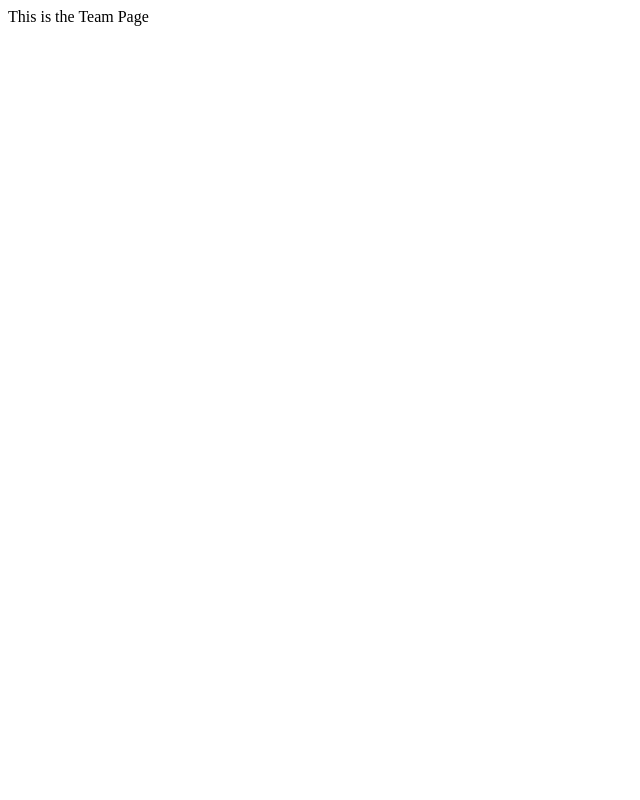
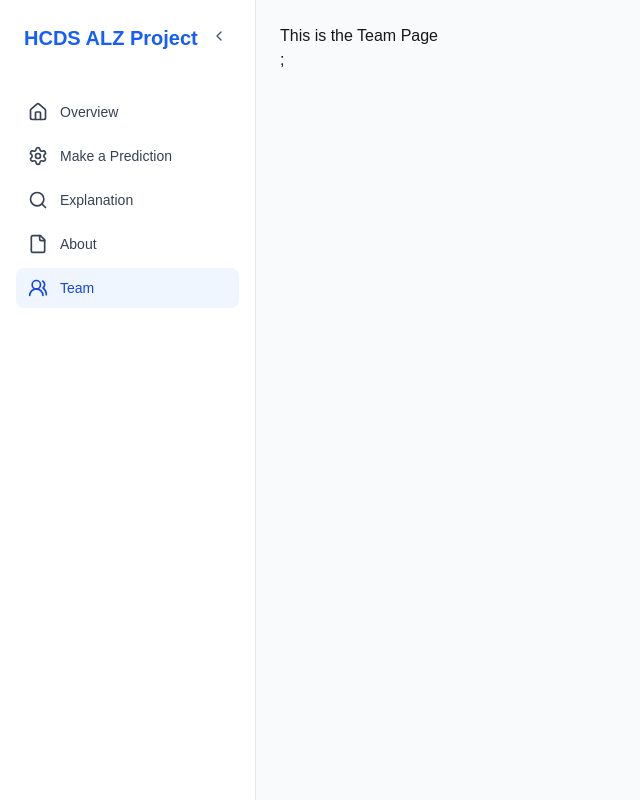
Before and after one commit to SaadFUB/hcds_project, a Next.js app in the folder website/hcds_alz_project/: page /team in a window 1280 px wide. Shown: the whole page, without its empty margins (0-640 px from the left). Built offline with nearby package versions, Linux system fonts and the light colour scheme.

Commit message:
Fixed routing

```diff
--- a/website/hcds_alz_project/package.json
+++ b/website/hcds_alz_project/package.json
@@ -16,7 +16,6 @@
     "react-dom": "^19.0.0",
     "react-markdown": "^10.1.0",
     "react-router": "^7.6.2",
-    "react-router-dom": "^7.6.2",
     "rehype-highlight": "^7.0.2",
     "remark-gfm": "^4.0.1",
     "tailwind-merge": "^3.3.0"
--- a/website/hcds_alz_project/src/app/layout.tsx
+++ b/website/hcds_alz_project/src/app/layout.tsx
@@ -1,6 +1,8 @@
 import type { Metadata } from "next";
 import { Geist, Geist_Mono } from "next/font/google";
 import "./globals.css";
+
+import Sidebar from "hcds/components/Sidebar";
 
 const geistSans = Geist({
   variable: "--font-geist-sans",
@@ -12,10 +14,10 @@ const geistMono = Geist_Mono({
   subsets: ["latin"],
 });
 
-export const metadata: Metadata = {
-  title: "HCDS ALZ Project",
-  description: "An Explanation Interface for ML Models",
-};
+// export const metadata: Metadata = {
+//   title: "HCDS ALZ Project",
+//   description: "An Explanation Interface for ML Models",
+// };
 
 export default function RootLayout({
   children,
@@ -27,7 +29,14 @@ export default function RootLayout({
       <body
         className={`${geistSans.variable} ${geistMono.variable} antialiased`}
       >
-        {children}
+        <div className="flex h-screen bg-gray-50">
+          <Sidebar />
+          <div className="flex-1 flex flex-col overflow-hidden">
+            <div className="flex-1 flex flex-col overflow-hidden">
+              <main className="flex-1 overflow-y-auto p-6">{children}</main>
+            </div>
+          </div>
+        </div>
       </body>
     </html>
   );
--- a/website/hcds_alz_project/src/components/Sidebar.tsx
+++ b/website/hcds_alz_project/src/components/Sidebar.tsx
@@ -1,4 +1,7 @@
+"use client";
+
 import { useState } from "react";
+import { usePathname } from "next/navigation";
 import {
   ChevronRight,
   Home,
@@ -7,22 +10,20 @@ import {
   File,
   UsersRoundIcon,
 } from "lucide-react";
-
-import { useLocation, Link } from "react-router-dom";
-
 import { cn } from "hcds/libs/utils";
+import Link from "next/link";
 
 const menuItems = [
-  { icon: Home, label: "Overview", active: true, hasSubmenu: false, path: "/"},
-  { icon: Settings, label: "Make a Prediction", path: "/prediction"},
-  { icon: Search, label: "Explanation", path: "/explanation"},
-  { icon: File, label: "About", path: "/about"},
-  { icon: UsersRoundIcon, label: "Team", path: "/team"},
+  { icon: Home, label: "Overview", path: "/" },
+  { icon: Settings, label: "Make a Prediction", path: "/prediction" },
+  { icon: Search, label: "Explanation", path: "/explanation" },
+  { icon: File, label: "About", path: "/about" },
+  { icon: UsersRoundIcon, label: "Team", path: "/team" },
 ];
 
 const Sidebar = () => {
   const [isCollapsed, setIsCollapsed] = useState(false);
-  const location = useLocation();
+  const pathname = usePathname();
 
   return (
     <div className={cn(
@@ -40,7 +41,6 @@ const Sidebar = () => {
         </div>
       </div>
 
-
       <button
         onClick={() => setIsCollapsed(!isCollapsed)}
         className={cn(
@@ -56,9 +56,11 @@ const Sidebar = () => {
 
       <nav className="px-4 space-y-1 mt-4">
         {menuItems.map((item, index) => {
-          const isActive = item.path ? location.pathname === item.path : false;
+          const isActive = pathname === item.path;
 
-          const content = (
+          return (
+            <div key={index} className="group">
+              <Link href={item.path}>
                 <div className={cn(
                   "flex items-center justify-between px-3 py-2.5 rounded-lg cursor-pointer transition-colors",
                   isActive
@@ -71,21 +73,8 @@ const Sidebar = () => {
                       <span className="text-sm font-medium">{item.label}</span>
                     )}
                   </div>
-              {!isCollapsed && item.hasSubmenu && (
-                <ChevronRight className="w-4 h-4" />
-              )}
                 </div>
-          );
-
-          return (
-            <div key={index} className="group">
-              {item.path ? (
-                <Link to={item.path}>
-                  {content}
               </Link>
-              ) : (
-                content
-              )}
             </div>
           );
         })}
--- a/website/hcds_alz_project/src/pages/InProgressPages.tsx
+++ b/website/hcds_alz_project/src/pages/InProgressPages.tsx
@@ -1,13 +1,17 @@
 // import { useState } from "react";
+
+import Layout from "hcds/app/layout";
 
 const InProgressPages = () => {
   // const [isCollapsed, setIsCollapsed] = useState(false);
 
   return (
-    <div>
-      <h2 className="text-lg font-semibold mb-4">In Progress Page...</h2>
-      <p className="text-gray-600">This section is currently in progress.</p>
-    </div>
+    <Layout>
+      <div>
+        <h2 className="text-lg font-semibold mb-4">In Progress Page...</h2>
+        <p className="text-gray-600">This section is currently in progress.</p>
+      </div>
+    </Layout>
   );
 };
 
--- a/website/hcds_alz_project/src/pages/about.tsx
+++ b/website/hcds_alz_project/src/pages/about.tsx
@@ -4,6 +4,7 @@ import remarkGfm from "remark-gfm";
 import rehypeHighlight from "rehype-highlight";
 import "highlight.js/styles/github.css";
 import "./github-markdown.css";
+import { Layout } from "lucide-react";
 
 const url =
   "https://raw.githubusercontent.com/SaadFUB/hcds_project/refs/heads/main/metadata.md";
@@ -41,24 +42,29 @@ const AboutPage = () => {
 
   if (loading) {
     return (
+      <Layout>
         <div className="flex justify-center items-center min-h-64">
           <div className="text-gray-600">Loading markdown content...</div>
         </div>
+      </Layout>
     );
   }
 
   if (error) {
     return (
+      <Layout>
         <div className="max-w-4xl mx-auto p-6">
           <div className="bg-red-50 border border-red-200 rounded p-4">
             <p className="text-red-700 font-medium">Error Loading Content</p>
             <p className="text-red-600 text-sm mt-1">{error}</p>
           </div>
         </div>
+      </Layout>
     );
   }
 
   return (
+    <Layout>
       <div className="max-w-4xl mx-auto p-6">
         <div className="bg-white border border-gray-200 rounded-lg p-8">
           <div className="github-markdown">
@@ -71,6 +77,7 @@ const AboutPage = () => {
           </div>
         </div>
       </div>
+    </Layout>
   );
 };
 
--- /dev/null
+++ b/website/hcds_alz_project/src/pages/index.tsx
@@ -0,0 +1,12 @@
+import Layout from "hcds/app/layout";
+
+const OverviewPage = () => {
+  return (
+    <Layout>
+      <div className="text-lg font-semibold mb-4 text-gray-600" >This is the Overview Page</div>;
+    </Layout>
+  );
+
+};
+
+export default OverviewPage;
--- a/website/hcds_alz_project/src/pages/overview.tsx
+++ /dev/null
@@ -1,5 +0,0 @@
-const OverviewPage = () => {
-  return <div className="text-lg font-semibold mb-4 text-gray-600" >This is the Overview Page</div>;
-};
-
-export default OverviewPage;
--- a/website/hcds_alz_project/src/pages/prediction.tsx
+++ b/website/hcds_alz_project/src/pages/prediction.tsx
@@ -1,5 +1,11 @@
+import Layout from "hcds/app/layout";
+
 const PredictionPage = () => {
-  return <div>This is the Prediction Page</div>;
+  return (
+    <Layout>
+      <div>This is the Prediction Page</div>;
+    </Layout>
+  );
 };
 
 export default PredictionPage;
--- a/website/hcds_alz_project/src/pages/team.tsx
+++ b/website/hcds_alz_project/src/pages/team.tsx
@@ -1,5 +1,12 @@
+import Layout from "hcds/app/layout";
+
 const TeamPage = () => {
-  return <div>This is the Team Page</div>;
+    return (
+        <Layout>
+          <div>This is the Team Page</div>;
+        </Layout>
+      );
+
 };
 
 export default TeamPage;
```
Also changed, not shown: website/hcds_alz_project/src/app/page.tsx (deleted, +0 -37 lines), website/hcds_alz_project/src/app/.page.tsx (added), 1 other file (tests, documents, lock files or other folders). Lines whose indentation alone changed are shown as unchanged.
